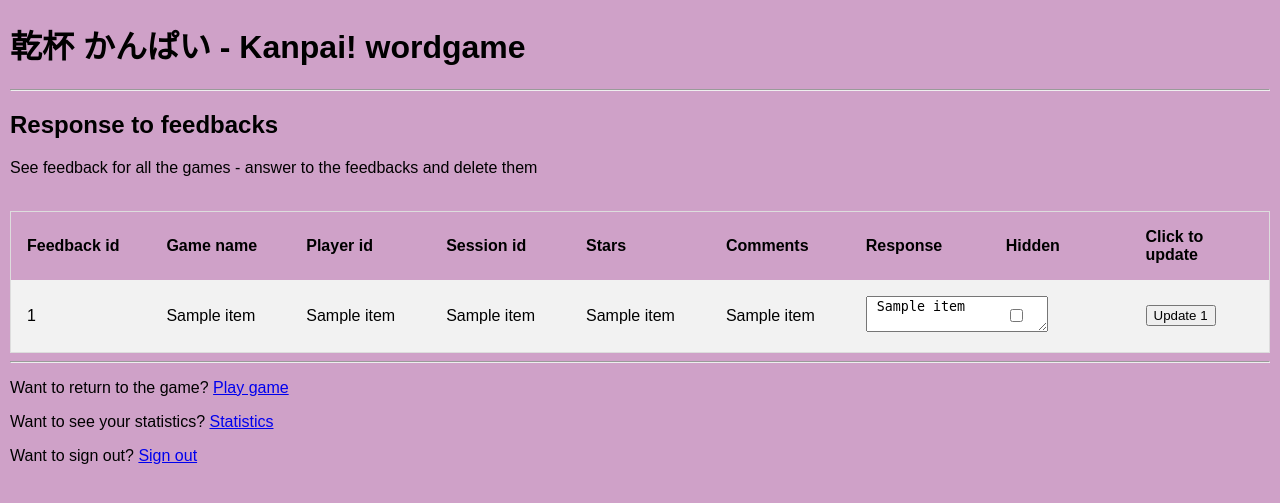
After one commit to katriryt/kanpaiwordgame, a Flask app: template templates/admin_feedback.html in a window 1280 px wide. The commit adds this page. Shown: the top 503 px of the page. Run offline with Flask 2, Linux system fonts and the light colour scheme; the template is opened without the code that fills it: most values are stand-ins (such as "Sample title", 1, 10 or a date in 2020).

Commit message:
Admin feedback response editor implemented

```diff
--- a/static/main.css
+++ b/static/main.css
@@ -43,7 +43,7 @@ body {
     display: inline-block;
 }
 
-button {
+button.ans {
     border: 1px outset black;
     background-color: #af4c6d;
     color: white;
@@ -58,14 +58,14 @@ button {
     text-decoration: none;
 }
 
-button:hover {
+button.ans:hover {
     background-color: #afa04c;
     color: white;
 }
-button:focus{
+button.ans:focus{
     background-color:rgb(0, 255, 85)
 }
-button:disabled{
+button.ans:disabled{
     background-color:rgb(189, 185, 185)
 }
 
@@ -74,11 +74,14 @@ table {
     border-spacing: 0;
     width: 100%;
     border: 1px solid #ddd;
+    table-layout: fixed;
   }
 
   th, td {
     text-align: left;
     padding: 16px;
+    max-width: 200px;
+    word-wrap: break-word;
   }
 
   tr:nth-child(even) {
--- /dev/null
+++ b/templates/admin_feedback.html
@@ -0,0 +1,64 @@
+{% extends "layout.html" %}
+{% block content %}
+
+<script src="https://ajax.googleapis.com/ajax/libs/jquery/3.6.0/jquery.min.js"></script>
+<script type="text/javascript">
+function updateRow(item_id) {
+    console.log(item_id);
+    var text_input = $("#response_"+item_id).val();
+    console.log(text_input);
+    var hidden_input = $("#checkbox_"+item_id).is(':checked');
+    console.log(hidden_input);
+    $.ajax({
+                url: './admin_feedback_update',
+                type: 'POST',
+                data: JSON.stringify({'given_id': item_id, 'new_text': text_input, 'hidden_value' : hidden_input, 'session_id': '{{ session.csrf_token }}' }),
+                contentType: 'application/json'
+            });
+}
+
+</script>
+
+<h2>Response to feedbacks</h2>
+<p>See feedback for all the games - answer to the feedbacks and delete them</p>
+<br/>
+
+
+<table name="feedback_given" class="center">
+    <tr>
+        <th>Feedback id</th>
+        <th>Game name</th>
+        <th>Player id</th>
+        <th>Session id</th>
+        <th>Stars</th>
+        <th>Comments</th>
+        <th>Response</th>
+        <th>Hidden</th>
+        <th>Click to update</th>
+    </tr>
+
+
+        {% for item in all_feedback %}
+        <tr>
+            <td>{{item[0]}}</td>
+            <td>{{item[1]}}</td>
+            <td>{{item[2]}}</td>
+            <td>{{item[3]}}</td>
+            <td>{{item[4]}}</td>
+            <td>{{item[5]}}</td>
+            <td><textarea id="response_{{item[0]}}" maxlength="250"> {{item[6]}}</textarea></td>
+            <td><input id="checkbox_{{item[0]}}" type="checkbox" {% if item[7] == 1 %} checked {% endif %}></td>
+            <td><button id="button_{{item[0]}}" onclick="updateRow({{item[0]}})">Update {{item[0]}}</button></td>
+        </tr>
+        {% endfor %}
+
+</table>
+
+
+
+<hr>
+<p>Want to return to the game? <a href="/play_game">Play game</a></p>
+<p>Want to see your statistics? <a href="/statistics">Statistics</a></p>
+<p>Want to sign out? <a href="/signout">Sign out</a></p>
+
+{% endblock %}
--- a/templates/feedback.html
+++ b/templates/feedback.html
@@ -31,7 +31,7 @@
             <p>&nbsp;</p>
 
             <p><b>Please write your comments here</b></p>
-            <textarea name="comments" rows = 5 cols ="40" maxlength ="200"></textarea>
+            <textarea name="comments" rows = "5" cols ="40" maxlength ="200"></textarea>
             <p><input id="submit_feedback" type="submit" value="Send" onclick="DisableButton();"></p>
             <input type ="hidden" name="gamename" value={{session.gameinfo.gamename}}></input>
             <input type ="hidden" name="session_id" value={{session.csrf_token }}></input>
@@ -51,6 +51,9 @@
     <p>Want to return to the game? <a href="/play_game">Play game</a></p>
     <p>Want to see your statistics? <a href="/statistics">Statistics</a></p>
     <p>Want to see what others said? <a href="/see_feedback">See feedback</a></p>
+    {% if session['user_role'] == 2 %}
+        <p>Want to respond to feedback? (only for admin users) <a href="/admin_feedback">Feedback</a></p>
+    {% endif %}
     <p>Want to sign out? <a href="/signout">Sign out</a></p>
 
     {% endblock %}
--- a/templates/play_game.html
+++ b/templates/play_game.html
@@ -25,7 +25,7 @@ $(function(){
             $.ajax({
                 url: './processinput',
                 type: 'POST',
-                data: JSON.stringify({'wasright': 0}),
+                data: JSON.stringify({'wasright': 0, 'session_id': '{{ session.csrf_token }}'}),
                 contentType: 'application/json'
             });
 //            console.log('wrong')
@@ -88,7 +88,7 @@ $(function(){
         <p>
 
             {% for item in series_cards[session['gameinfo']['roundnumber']][5] %}
-                <button id="{{ loop.index }}" name="{{ loop.index }}" value="{{ item }}">{{item}}</button>
+                <button class="ans" id="{{ loop.index }}" name="{{ loop.index }}" value="{{ item }}">{{item}}</button>
             {% endfor %}
         </p>
 
--- a/templates/signup.html
+++ b/templates/signup.html
@@ -18,7 +18,7 @@
                 <p>Role:
                 <select name="role">
                     <option value=1>Player</option>
-                    <option value=2>Creator</option>
+                    <option value=2>Admin</option>
                 </select>
                 </p>
                 <hr>
```
Also changed, not shown: data_statistics.py (+26 -1 lines), game.py (+5 -2 lines), routes.py (+31 -1 lines), templates/intro.html (+6 -5 lines), templates/see_feedback.html (+5 -4 lines), templates/statistics.html (+5 -5 lines), README.md.
